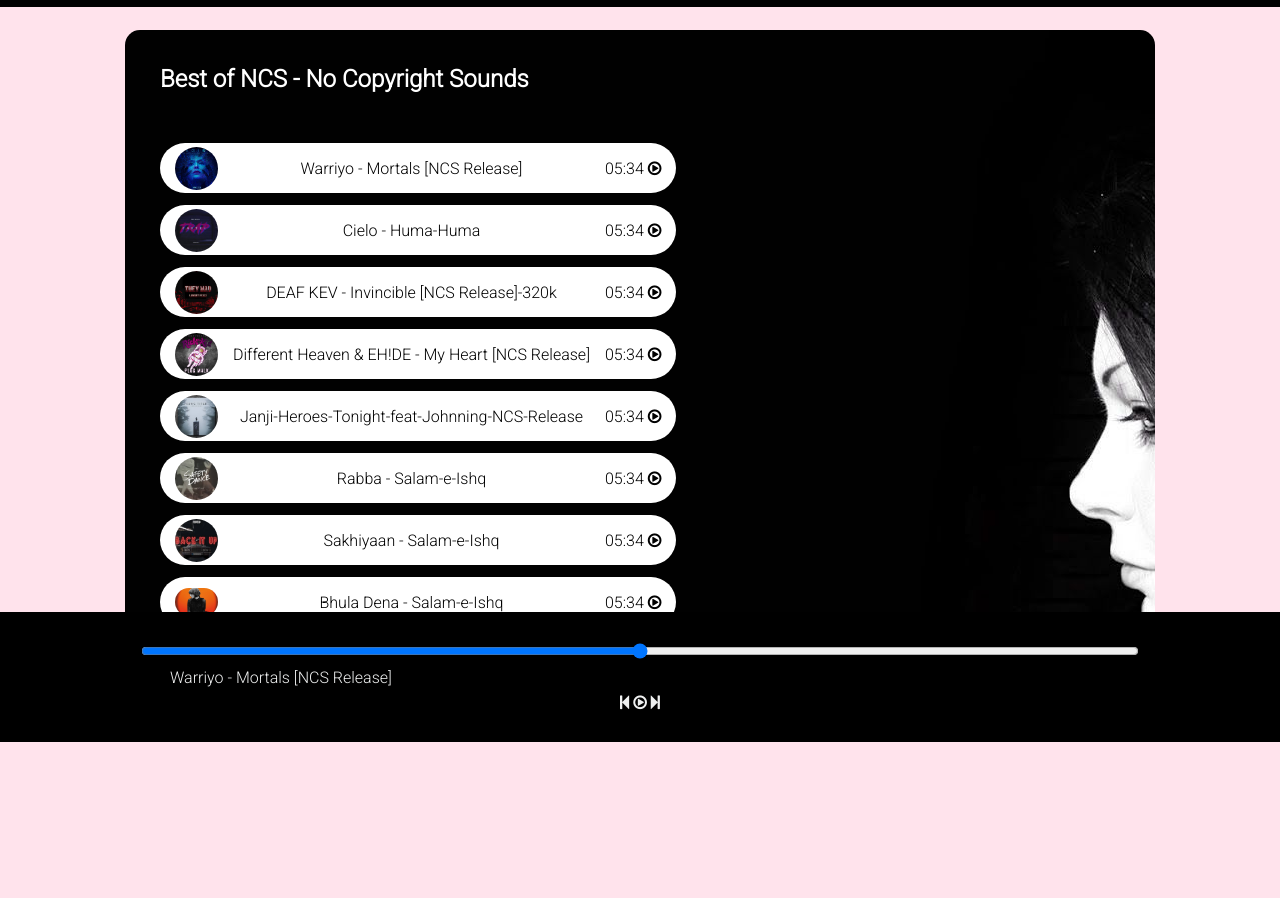
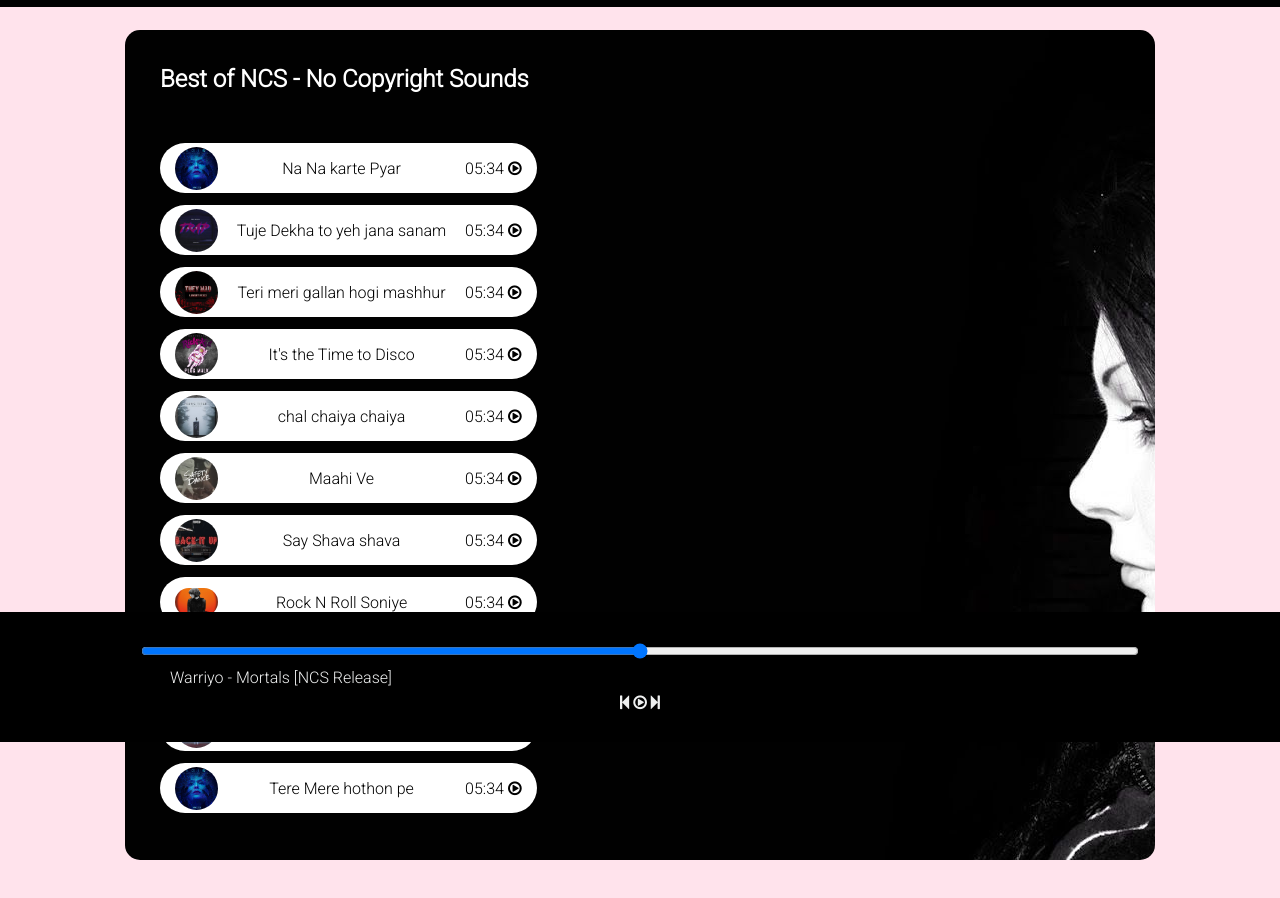
Before and after one commit to SimaranM/SongPlayerList, a plain HTML site: page index.html in a window 1280 px wide. Shown: the part 58-956 px from the top of the page. Drawn offline with Linux system fonts and the light colour scheme.

Commit message:
add song 10 and 11

```diff
--- a/index.html
+++ b/index.html
@@ -88,6 +88,21 @@
                                     aria-hidden="true"></i></span>
                         </span>
                     </div>
+                    <div class="songItem">
+                        <img  alt="1">
+                        <span class="songName">Let me Love You</span>
+                        <span class="songlistplay"><span class="timestamp">05:34 <i id="9" class="fa fa-play-circle-o songItemPlay"
+                                    aria-hidden="true"></i></span>
+                        </span>
+                    </div>
+                    <div class="songItem">
+                        <img  alt="1">
+                        <span class="songName">Let me Love You</span>
+                        <span class="songlistplay"><span class="timestamp">05:34 <i id="10" class="fa fa-play-circle-o songItemPlay"
+                                    aria-hidden="true"></i></span>
+                        </span>
+                    </div>
+
                 </div>
             </div>
             <div class="songbanner"></div>
--- a/script.js
+++ b/script.js
@@ -9,16 +9,18 @@ let gif = document.getElementById('gif');
 let songItem = Array.from(document.getElementsByClassName('songItem'));
 
 let songs = [
-    { songName: "Warriyo - Mortals [NCS Release]", filePath: "songs/1.mp3", coverPath: "covers/1.jpg" },
-    { songName: "Cielo - Huma-Huma", filePath: "songs/2.mp3", coverPath: "covers/2.jpg" },
-    { songName: "DEAF KEV - Invincible [NCS Release]-320k", filePath: "songs/3.mp3", coverPath: "covers/3.jpg" },
-    { songName: "Different Heaven & EH!DE - My Heart [NCS Release]", filePath: "songs/4.mp3", coverPath: "covers/4.jpg" },
-    { songName: "Janji-Heroes-Tonight-feat-Johnning-NCS-Release", filePath: "songs/5.mp3", coverPath: "covers/5.jpg" },
-    { songName: "Rabba - Salam-e-Ishq", filePath: "songs/2.mp3", coverPath: "covers/6.jpg" },
-    { songName: "Sakhiyaan - Salam-e-Ishq", filePath: "songs/2.mp3", coverPath: "covers/7.jpg" },
-    { songName: "Bhula Dena - Salam-e-Ishq", filePath: "songs/2.mp3", coverPath: "covers/8.jpg" },
-    { songName: "Tumhari Kasam - Salam-e-Ishq", filePath: "songs/2.mp3", coverPath: "covers/9.jpg" },
-    { songName: "Na Jaana - Salam-e-Ishq", filePath: "songs/4.mp3", coverPath: "covers/10.jpg" },
+    { songName: "Na Na karte Pyar", filePath: "songs/1.mp3", coverPath: "covers/1.jpg" },
+    { songName: "Tuje Dekha to yeh jana sanam", filePath: "songs/2.mp3", coverPath: "covers/2.jpg" },
+    { songName: "Teri meri gallan hogi mashhur", filePath: "songs/3.mp3", coverPath: "covers/3.jpg" },
+    { songName: "It's the Time to Disco ", filePath: "songs/4.mp3", coverPath: "covers/4.jpg" },
+    { songName: "chal chaiya chaiya", filePath: "songs/5.mp3", coverPath: "covers/5.jpg" },
+    { songName: "Maahi Ve", filePath: "songs/6.mp3", coverPath: "covers/6.jpg" },
+    { songName: "Say Shava shava", filePath: "songs/7.mp3", coverPath: "covers/7.jpg" },
+    { songName: "Rock N Roll Soniye ", filePath: "songs/8.mp3", coverPath: "covers/8.jpg" },
+    { songName: "bum bum bole masti mein dole", filePath: "songs/9.mp3", coverPath: "covers/9.jpg" },
+    { songName: "Pardeshiya ye such hai piya", filePath: "songs/10.mp3", coverPath: "covers/10.jpg" },
+    { songName: "Tere Mere hothon pe", filePath: "songs/11.mp3", coverPath: "covers/1.jpg" },
+
 ]
 songItem.forEach((element, i) => {
     // console.log(element, i)
```
